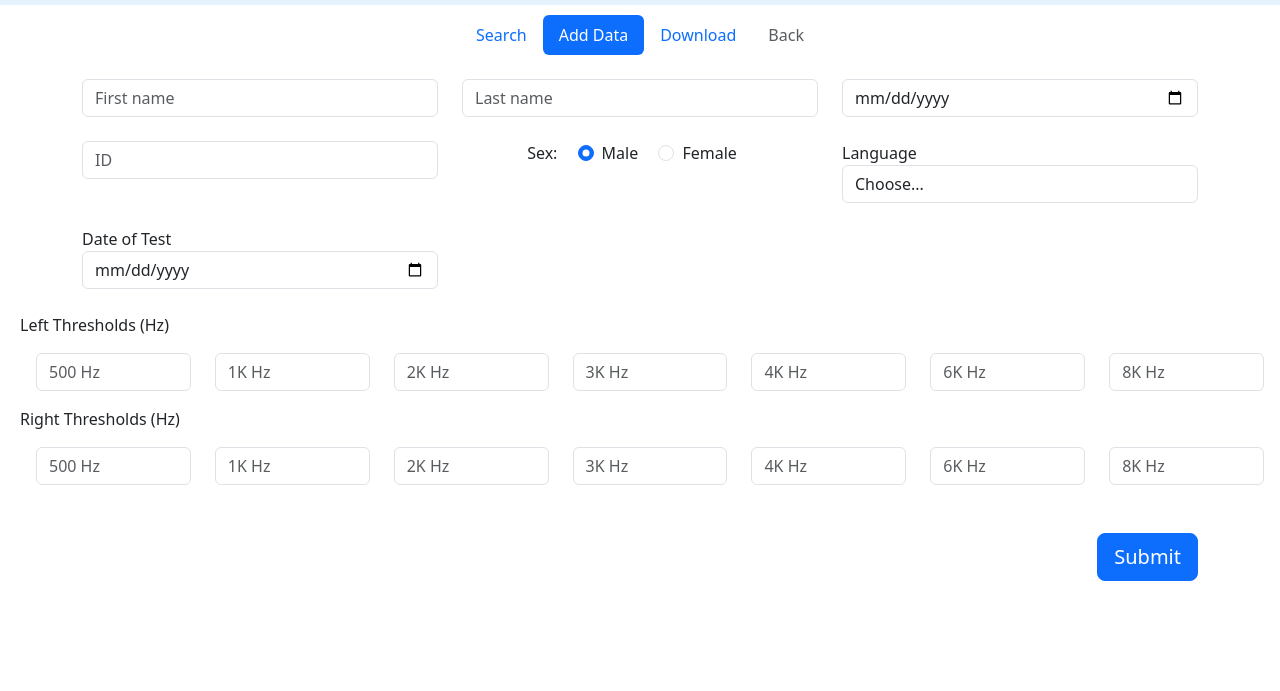
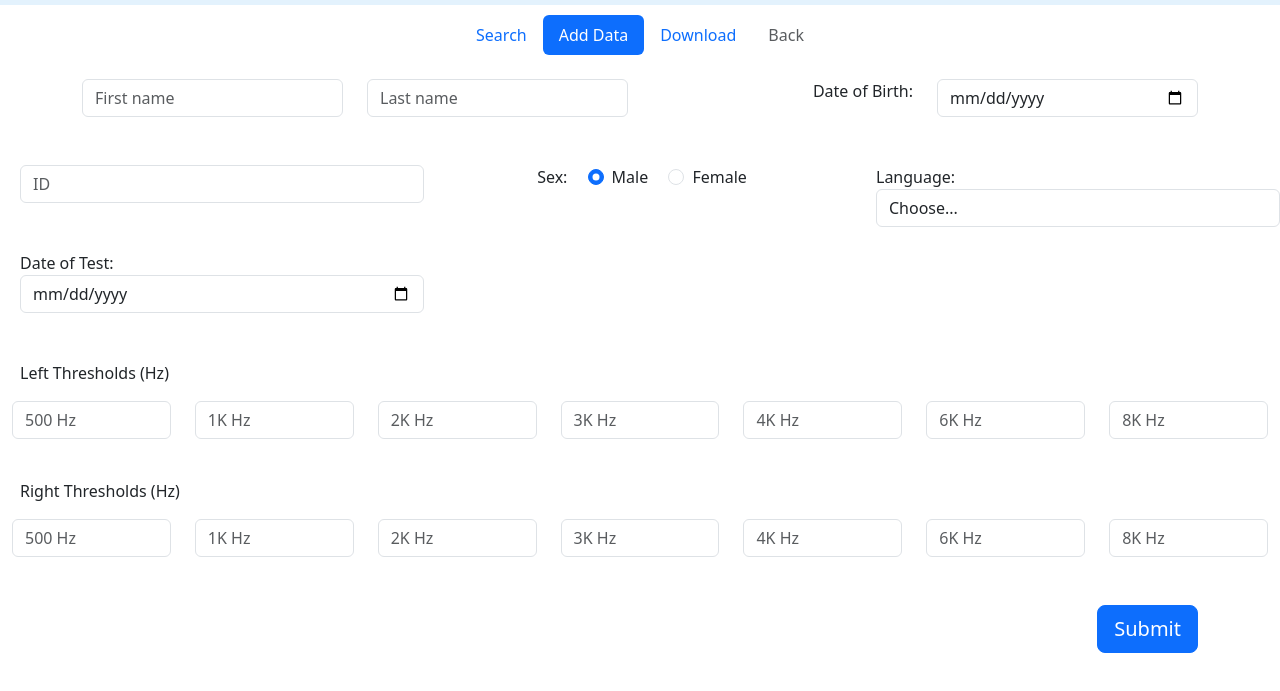
Before and after one commit to FlintShadey/VamAudiology, a plain HTML site: page vam-audio-add.html in a window 1280 px wide. Shown: the part 71-762 px from the top of the page. Drawn offline with Linux system fonts and the light colour scheme; files whose address does not match are found by name.

Commit message:
Update vam-audio-add.html

```diff
--- a/vam-audio-add.html
+++ b/vam-audio-add.html
@@ -50,10 +50,12 @@
             </div>
           </nav>
     </div>
+        <!--              tabs            -->
+
 
         <h2>Tabs</h2>
     <div class="container">
-        <!-- NEED mt-5 justify-content-center  -->
+
 
         <ul class="nav nav-pills mt-5 justify-content-center ">
             <li class="nav-item">
@@ -76,20 +78,27 @@
         <div class="container mt-4">
             <form>
                 <div class="row my-4">
-                    <div class="col-md-4 col-12">
+                    <div class="col-md-3 col-12">
                         <input type="text" class="form-control" placeholder="First name" aria-label="First name">
                     </div>
-                    <div class="col-md-4 col-12">
+                    <div class="col-md-3 col-12">
                         <input type="text" class="form-control" placeholder="Last name" aria-label="Last name">
                     </div>
-                    <div class="col-md-4 col-12">
+                    <div class="col-md-3 col-12 text-start text-md-end">
+                        <label>Date of Birth:</label>
+                    </div>
+
+                    <!-- Date of Birth Input -->
+                    <div class="col-md-3 col-12">
                         <div class="form-group">
-                            <label for="inputDOB" class="d-md-none">Date of Birth</label>
                             <input type="date" class="form-control" id="inputDOB">
                         </div>
                     </div>
                 </div>
-                <div class="row my-4">
+
+
+                </div>
+                <div class="row mt-5 mb-4 ms-2" >
                     <div class="col-md-4 col-12">
                         <input type="text" class="form-control" placeholder="ID" aria-label="ID">
                     </div>
@@ -106,7 +115,7 @@
                     </div>
                     <div class="col-md-4 col-12">
                         <div class="form-group">
-                            <label for="inputLanguage">Language</label>
+                            <label for="inputLanguage">Language:</label>
                             <select id="inputLanguage" class="form-control">
                                 <option selected>Choose...</option>
                                 <option value="english">English</option>
@@ -116,10 +125,10 @@
                     </div>
                 </div>
 
-                <div class="row mb-4">
+                <div class="row ms-2 mb-5">
                     <div class="col-4">
                         <div class="form-group">
-                            <label for="inputTestDate">Date of Test</label>
+                            <label for="inputTestDate">Date of Test:</label>
                             <input type="date" class="form-control" id="inputTestDate">
                         </div>
                     </div>
@@ -136,54 +145,55 @@
         <div class="form-group my-4 ">
             <label class=" ms-2 mb-3">Left Thresholds (Hz)</label>
             <div class="row">
-                <div class="col ms-4">
+                <div class="col-2 col-md">
                     <input type="text" class="form-control" placeholder="500 Hz">
                 </div>
-                <div class="col">
+                <div class="col-2 col-md">
                     <input type="text" class="form-control" placeholder="1K Hz">
                 </div>
-                <div class="col">
+                <div class="col-2 col-md">
                     <input type="text" class="form-control" placeholder="2K Hz">
                 </div>
-                <div class="col">
+                <div class="col-2 col-md">
                     <input type="text" class="form-control" placeholder="3K Hz">
                 </div>
-                <div class="col">
+                <div class="col-2 col-md">
                     <input type="text" class="form-control" placeholder="4K Hz">
                 </div>
-                <div class="col">
+                <div class="col-2 col-md">
                     <input type="text" class="form-control" placeholder="6K Hz">
                 </div>
-                <div class="col me-1">
+                <div class="col-2 col-md">
                     <input type="text" class="form-control" placeholder="8K Hz">
                 </div>
             </div>
-        </text
+        </div>
         <div class="form-group mt-4">
             <label class="ms-2 my-3">Right Thresholds (Hz)</label>
             <div class="row">
-                <div class="col ms-4">
+                <div class="col-2 col-md">
                     <input type="text" class="form-control" placeholder="500 Hz">
                 </div>
-                <div class="col">
+                <div class="col-2 col-md">
                     <input type="text" class="form-control" placeholder="1K Hz">
                 </div>
-                <div class="col">
+                <div class="col-2 col-md">
                     <input type="text" class="form-control" placeholder="2K Hz">
                 </div>
-                <div class="col">
+                <div class="col-2 col-md">
                     <input type="text" class="form-control" placeholder="3K Hz">
                 </div>
-                <div class="col">
+                <div class="col-2 col-md">
                     <input type="text" class="form-control" placeholder="4K Hz">
                 </div>
-                <div class="col">
+                <div class="col-2 col-md">
                     <input type="text" class="form-control" placeholder="6K Hz">
                 </div>
-                <div class="col me-1">
+                <div class="col-2 col-md">
                     <input type="text" class="form-control" placeholder="8K Hz">
                 </div>
             </div>
+
         </div>
 
     </div>
@@ -200,6 +210,7 @@
 </div>
             </form>
         </div>
+    <!-- SPACER -->
     <div class="div" style=" height: 150px"></div>
 
         <!-- -------------------------------------------------   -->
```
Lines whose indentation alone changed are shown as unchanged.
